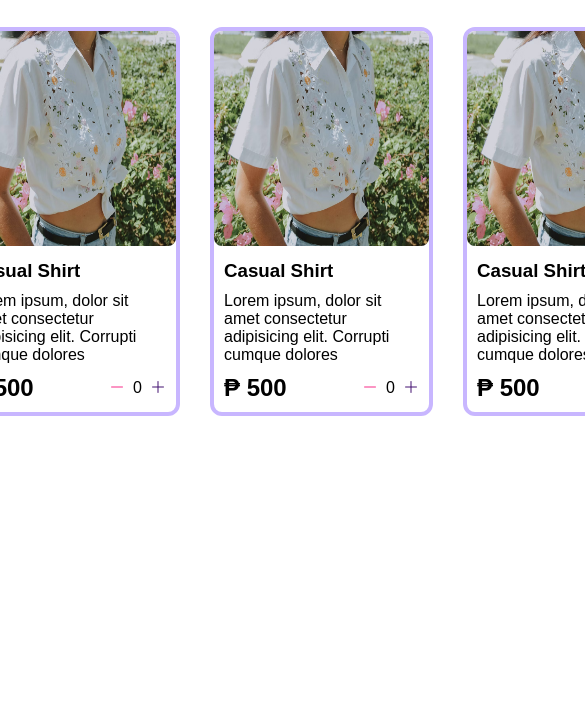
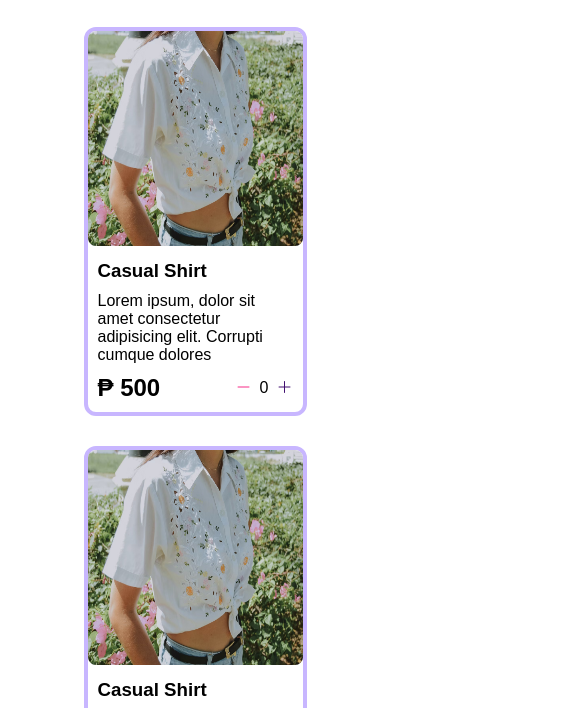
Before and after one commit to ladyneneii/Yasslay-Store, a plain HTML site: page index.html in a window 390 px wide. Shown: the part 97-805 px from the top of the page, 585 px wide, since content can reach past the window. Drawn offline with nearby package versions, Linux system fonts and the light colour scheme.

Commit message:
[feature] Added media queries for the items

```diff
--- a/style.css
+++ b/style.css
@@ -65,6 +65,18 @@ body {
     justify-content: center;
 }
 
+@media (max-width: 1000px) {
+    .shop {
+        grid-template-columns: repeat(2, 223px);
+    }
+}
+
+@media (max-width: 500px) {
+    .shop {
+        grid-template-columns: repeat(1, 223px);
+    }
+}
+
 .item {
     border: 4px solid var(--lilac);
     border-radius: 12px;
```
